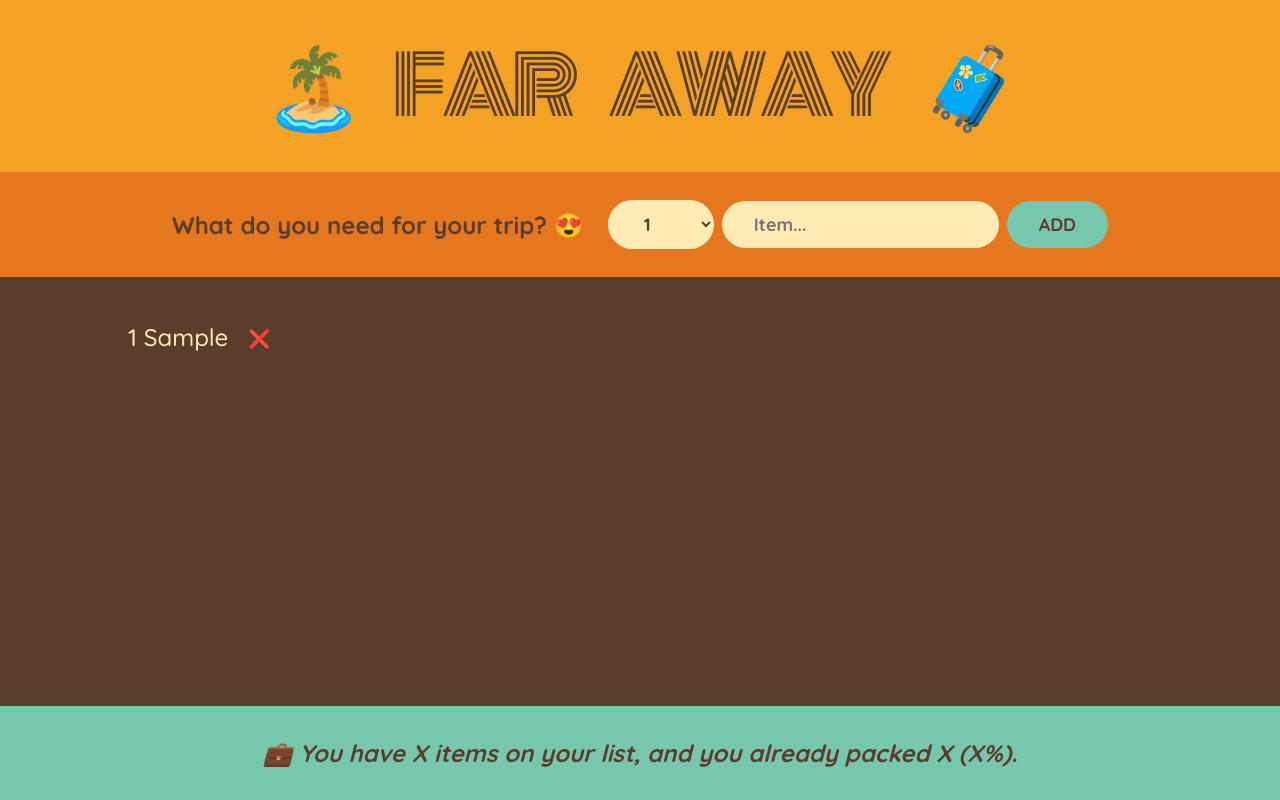
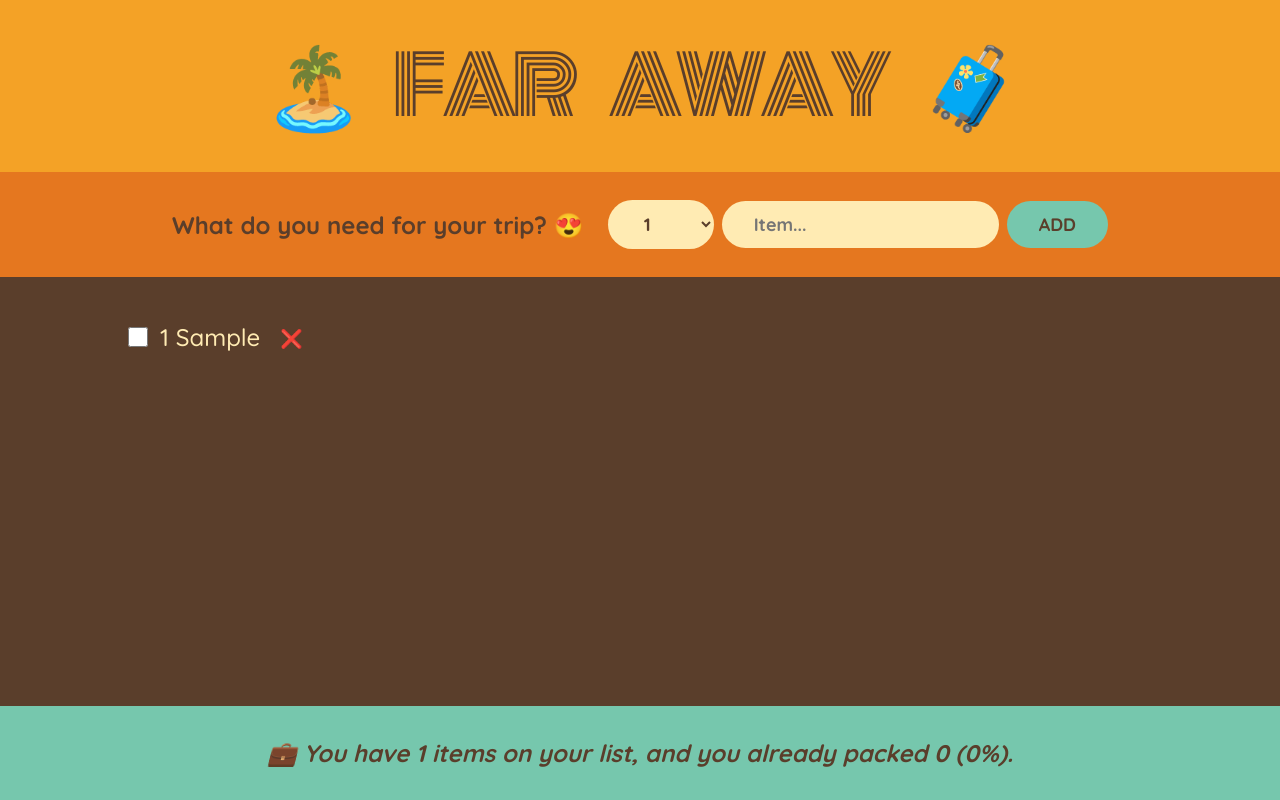
Before and after one commit to elaine-uoa/React-practice-Jonas, a React (Vite) app in the folder 05-section6-travelListProj/: page / in a window 1280 px wide. Both pictures are taken after typing "Sample" into the empty fields and a click on the button "ADD". Built offline with nearby package versions, Linux system fonts and the light colour scheme.

Commit message:
Delete items, derived state.

```diff
--- a/05-section6-travelListProj/src/App.jsx
+++ b/05-section6-travelListProj/src/App.jsx
@@ -13,12 +13,28 @@
     setItems((items) => [...items, item]);
   }
 
+  function handleDeleteItem(id) {
+    setItems((items) => items.filter((item) => item.id !== id));
+  }
+
+  function handleToggleItem(id) {
+    setItems((items) =>
+      items.map((item) =>
+        item.id === id ? { ...item, packed: !item.packed } : item,
+      ),
+    );
+  }
+
   return (
     <div className="app">
       <Logo />
       <Form onAddItems={handleAddItems} />
-      <PackingList items={items} />
-      <Stats />
+      <PackingList
+        items={items}
+        onDeleteItem={handleDeleteItem}
+        onToggleItem={handleToggleItem}
+      />
+      <Stats items={items} />
     </div>
   );
 }
@@ -37,7 +53,6 @@
     if (!description) return;
 
     const newItem = { description, quantity, packed: false, id: Date.now() };
-    console.log(newItem);
 
     onAddItems(newItem);
 
@@ -69,33 +84,60 @@
   );
 }
 
-function PackingList({ items }) {
+function PackingList({ items, onDeleteItem, onToggleItem }) {
   return (
     <div className="list">
       <ul>
         {items.map((item) => (
-          <Item item={item} key={item.id} />
+          <Item
+            item={item}
+            key={item.id}
+            onDeleteItem={onDeleteItem}
+            onToggleItem={onToggleItem}
+          />
         ))}
       </ul>
     </div>
   );
 }
 
-function Item({ item }) {
+function Item({ item, onDeleteItem, onToggleItem }) {
   return (
     <li>
+      <input
+        type="checkbox"
+        checked={item.packed}
+        onChange={() => onToggleItem(item.id)}
+      />
       <span style={item.packed ? { textDecoration: "line-through" } : {}}>
         {item.quantity} {item.description}
       </span>
-      <button>❌</button>
+      <button onClick={() => onDeleteItem(item.id)}>❌</button>
     </li>
   );
 }
 
-function Stats() {
+function Stats({ items }) {
+  if (!items.length)
+    return (
+      <footer className="stats">
+        <em>Start adding some items to your packing list! 📝</em>
+      </footer>
+    );
+
+  const totalItems = items.length;
+  const packedItems = items.filter((item) => item.packed).length;
+  const percentagePacked =
+    totalItems === 0 ? 0 : Math.round((packedItems / totalItems) * 100);
+
   return (
     <footer className="stats">
-      <em>💼 You have X items on your list, and you already packed X (X%).</em>
+      <em>
+        {percentagePacked === 100
+          ? "You got everything! Ready to go ✈️"
+          : `💼 You have ${totalItems} items on your list, and you already packed
+        ${packedItems} (${percentagePacked}%).`}
+      </em>
     </footer>
   );
 }
```
